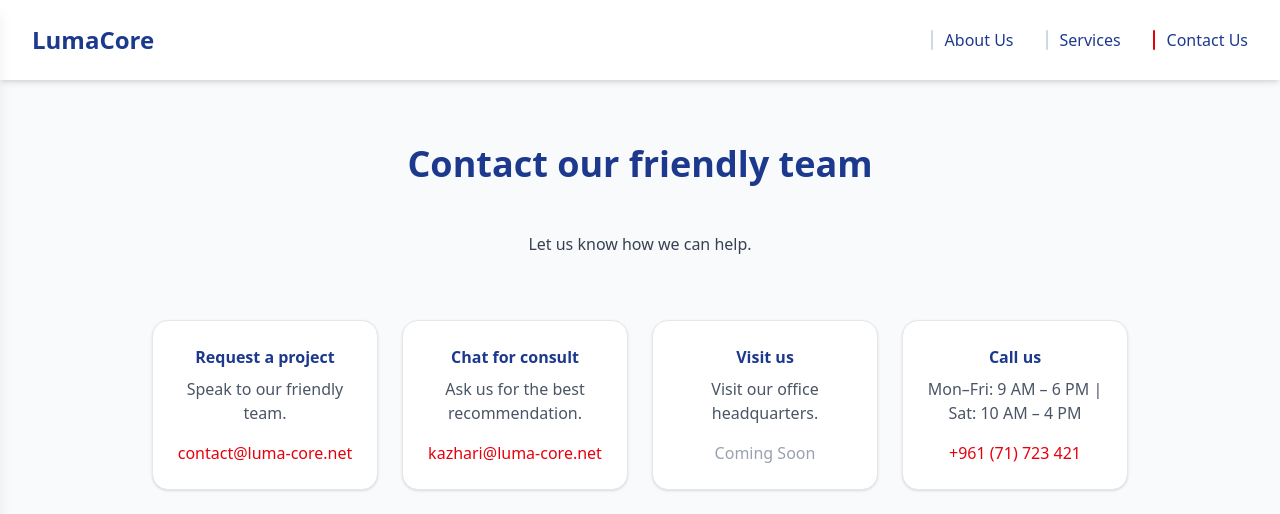
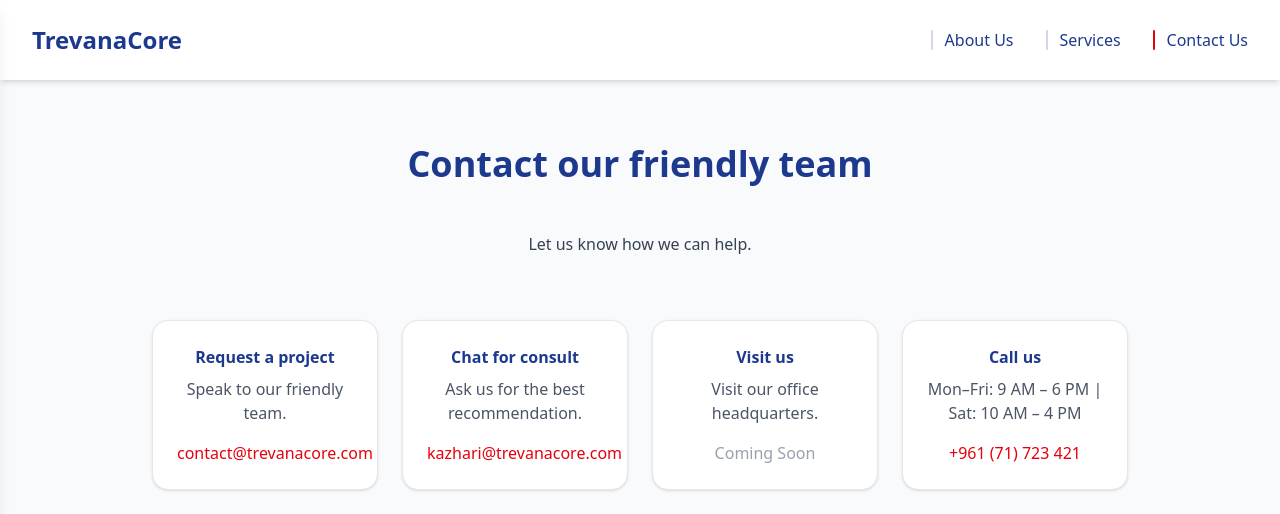
Before and after one commit to thephoenix470/my-portfolio, a Next.js app: page /contact in a window 1280 px wide. Shown: the top 514 px of the page. Built offline with nearby package versions, Linux system fonts and the light colour scheme.

Commit message:
Fourth commit

```diff
--- a/src/components/Footer.tsx
+++ b/src/components/Footer.tsx
@@ -93,7 +93,7 @@
               href="/"
               className="font-semibold text-blue-900 dark:text-white"
             >
-              LumaCore
+              TrevanaCore
             </Link>
             . All rights reserved.
           </div>
@@ -112,7 +112,7 @@
 
             {/* Email */}
             <Link
-              href="mailto:contact@luma-core.net"
+              href="mailto:contact@trevanacore.com"
               className="text-gray-600 dark:text-gray-300 hover:text-red-500"
             >
               <FaEnvelope />
--- a/src/components/Navbar.tsx
+++ b/src/components/Navbar.tsx
@@ -64,7 +64,7 @@
         {/* Logo */}
         <Link href="/" className="mx-auto md:mx-0">
           <span className="text-blue-900 dark:text-gray-200 font-bold text-xl md:text-2xl transition-colors">
-            LumaCore
+            TrevanaCore
           </span>
         </Link>
 
@@ -124,7 +124,7 @@
       >
         <div className="flex justify-between items-center p-4 border-b border-gray-200 dark:border-gray-700">
           <span className="text-blue-900 dark:text-gray-200 font-bold text-lg">
-            LumaCore
+            TrevanaCore
           </span>
           <button
             className="text-blue-900 dark:text-gray-200"
--- a/src/components/Paragraphs.tsx
+++ b/src/components/Paragraphs.tsx
@@ -8,7 +8,7 @@
 
 export const AboutSectionParagraph = {
     title: "Who We Are",
-    paragraph: "At LumaCore, we deliver innovative and reliable solutions that empower businesses to thrive. We provide web development services, and consulting tailored to your unique needs."
+    paragraph: "At TrevanaCore, we deliver innovative and reliable solutions that empower businesses to thrive. We provide web development services, and consulting tailored to your unique needs."
 }
 
 export const ServiceSectionParagraph = [
@@ -32,7 +32,7 @@
 
 export const TestimonialParagraph = [
     {
-        text: `"LumaCore helped our company double revenue in under a year."`,
+        text: `"TrevanaCore helped our company double revenue in under a year."`,
         name: "- Jane Doe, CEO of Acme Corp"
     },
     {
@@ -59,16 +59,16 @@
     title: "Our Story",
     paragraph: ["Most solution providers focus only on web development, while few offer low-code or “smart” solutions—often seen as costly to build and maintain.",
 
-        "In 2025, our founder launched LumaCore to change that. We deliver both web development and smart solutions that are fast to deploy, easy to maintain, and cost-effective.",
+        "In 2025, our founder launched TrevanaCore to change that. We deliver both web development and smart solutions that are fast to deploy, easy to maintain, and cost-effective.",
 
         "Our mission is simple: make your life easier by solving operational and management challenges without breaking the bank."]
 }
 
 export const FounderParagraph = {
     title: "Our Founder",
-    paragraph:["Meet Khalil Azhari, the Founder of Luma Core. ",
+    paragraph:["Meet Khalil Azhari, the Founder of TrevanaCore. ",
 
-        "With over 3 years of experience in building innovative solutions in Web Development and Power Platform, Khalil now leads Luma Core with a focus on delivering impactful results for clients. ",
+        "With over 3 years of experience in building innovative solutions in Web Development and Power Platform, Khalil now leads TrevanaCore with a focus on delivering impactful results for clients. ",
 
         "“I aim to create solutions that push the boundaries of what’s possible, turning bold visions into real-world results and integrating smarter solutions using low-code tools.”"]
 }
@@ -104,14 +104,14 @@
   {
     title: "Request a project",
     description: "Speak to our friendly team.",
-    value: "contact@luma-core.net",
-    href: "mailto:contact@luma-core.net"
+    value: "contact@trevanacore.com",
+    href: "mailto:contact@trevanacore.com"
   },
   {
     title: "Chat for consult",
     description: "Ask us for the best recommendation.",
-    value: "kazhari@luma-core.net",
-    href: "mailto:kazhari@luma-core.net"
+    value: "kazhari@trevanacore.com",
+    href: "mailto:kazhari@trevanacore.com"
   },
   {
     title: "Visit us",
```
